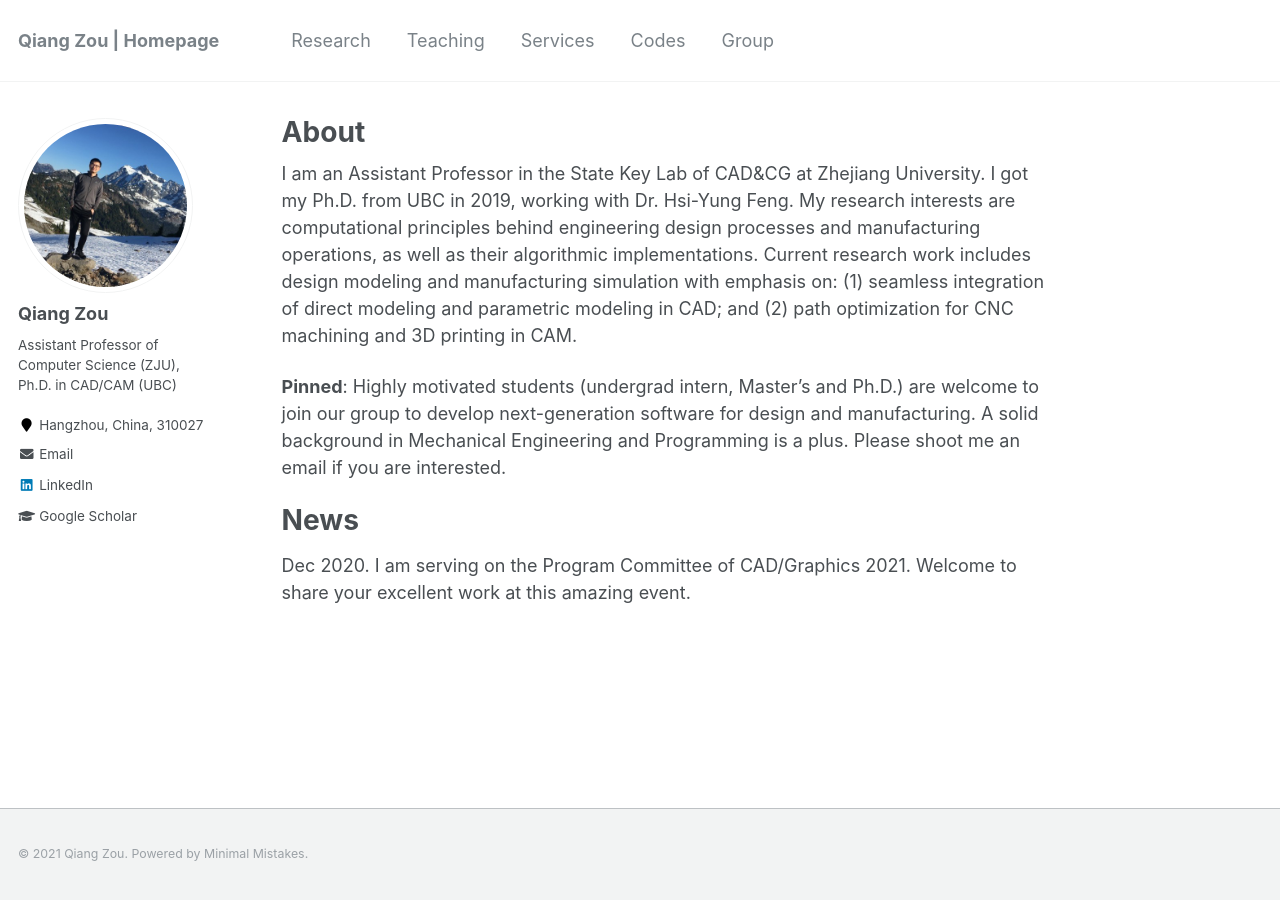
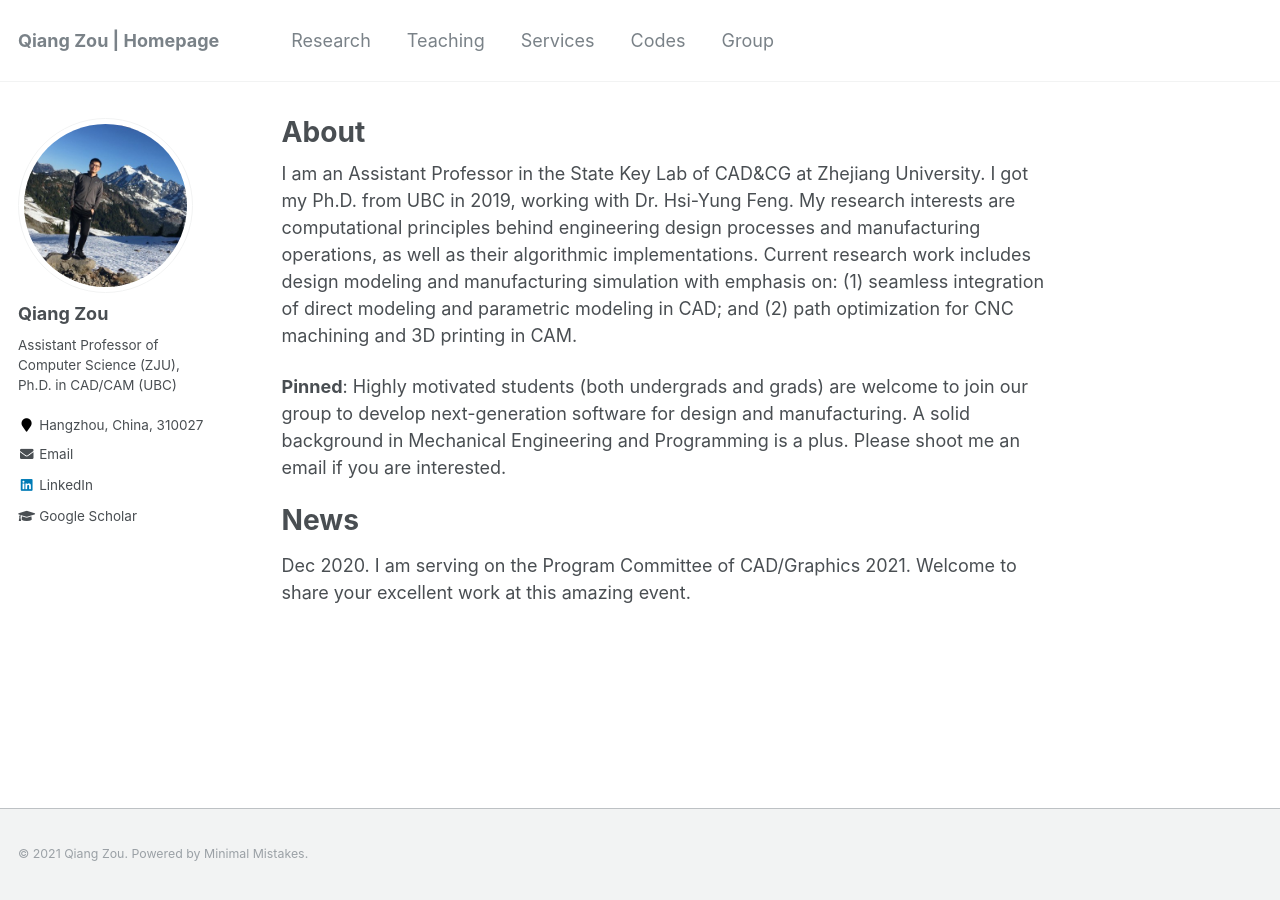
Before and after one commit to Qiang-Zou/Qiang-Zou.github.io, a Jekyll site: the page built from _pages/about.md, in a window 1280 px wide. Built offline with Jekyll 4.4.1, drawn with Linux system fonts in a browser that asks for light colours.

Commit message:
Update about.md

```diff
--- a/_pages/about.md
+++ b/_pages/about.md
@@ -10,7 +10,7 @@ redirect_from:
 
 I am an Assistant Professor in the State Key Lab of CAD&CG at Zhejiang University. I got my Ph.D. from UBC in 2019, working with Dr. Hsi-Yung Feng. My research interests are computational principles behind engineering design processes and manufacturing operations, as well as their algorithmic implementations. Current research work includes design modeling and manufacturing simulation with emphasis on: (1) seamless integration of direct modeling and parametric modeling in CAD; and (2) path optimization for CNC machining and 3D printing in CAM.
 
-**Pinned**: Highly motivated students (undergrad intern, Master’s and Ph.D.) are welcome to join our group to develop next-generation software for design and manufacturing. A solid background in Mechanical Engineering and Programming is a plus. Please shoot me an email if you are interested.
+**Pinned**: Highly motivated students (both undergrads and grads) are welcome to join our group to develop next-generation software for design and manufacturing. A solid background in Mechanical Engineering and Programming is a plus. Please shoot me an email if you are interested.
 
 News
 ======
```
